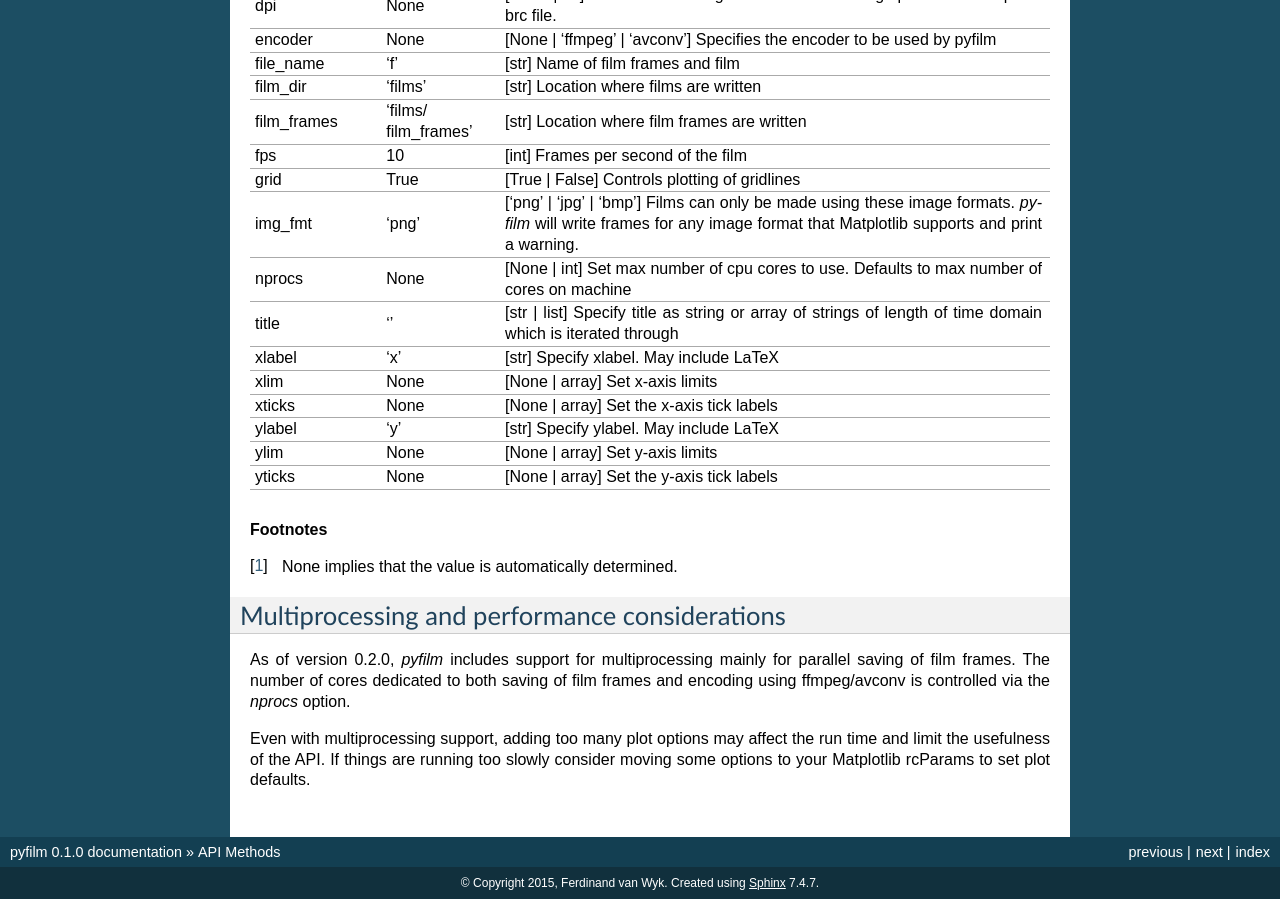
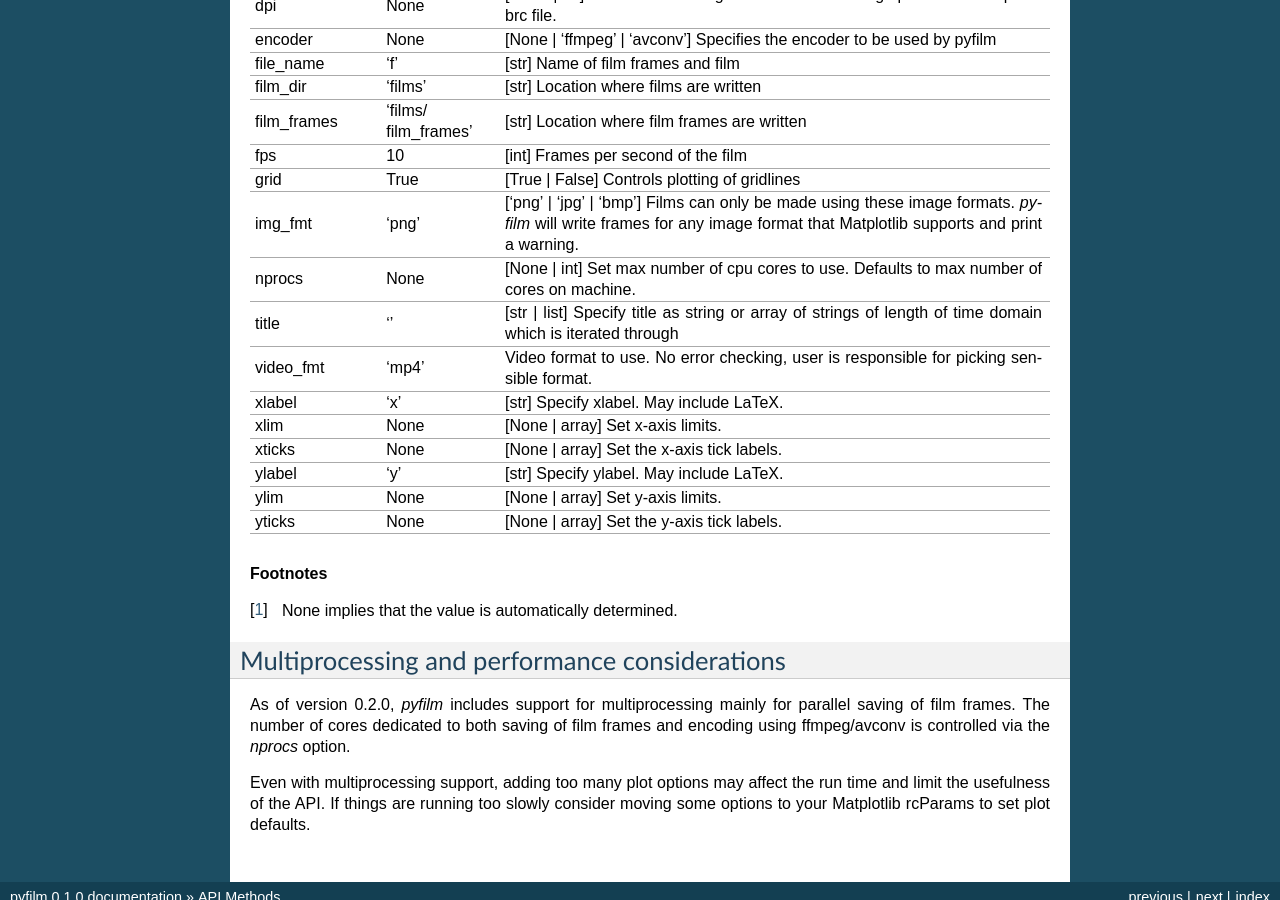
Before and after one commit to ferdinandvanwyk/pyfilm, a Sphinx documentation site: the page built from docs/source/api_methods.rst, in a window 1280 px wide and 900 px high, scrolled down 992 px. Built offline with Sphinx 7.4.7, drawn with Linux system fonts in a browser that asks for light colours.

```diff
--- a/HISTORY.rst
+++ b/HISTORY.rst
@@ -7,6 +7,7 @@
 * Add axes tick customization.
 * Change from pyplot to Axis interface.
 * Allow different image formats.
+* Allow different video formats.
 
 Version 0.2.3 - 21/01/16
 ========================
--- a/TODO.rst
+++ b/TODO.rst
@@ -2,7 +2,6 @@
 ==========
 
 * Look at Matplotlib animation examples_ for ideas.
-* Allow different video formats.
 
 .. _examples: http://matplotlib.org/1.4.1/examples/animation/index.html
 
--- a/docs/source/api_methods.rst
+++ b/docs/source/api_methods.rst
@@ -73,16 +73,18 @@
                                  supports and print a warning.
 nprocs           None            [None | int] Set max number of cpu cores to
                                  use. Defaults to max number of cores on
-                                 machine
+                                 machine.
 title            ''              [str | list] Specify title as string or array
                                  of strings of length of time domain which is
                                  iterated through
-xlabel           'x'             [str] Specify xlabel. May include LaTeX
-xlim             None            [None | array] Set x-axis limits
-xticks           None            [None | array] Set the x-axis tick labels
-ylabel           'y'             [str] Specify ylabel. May include LaTeX
-ylim             None            [None | array] Set y-axis limits
-yticks           None            [None | array] Set the y-axis tick labels
+video_fmt        'mp4'           Video format to use. No error checking, user
+                                 is responsible for picking sensible format.
+xlabel           'x'             [str] Specify xlabel. May include LaTeX.
+xlim             None            [None | array] Set x-axis limits.
+xticks           None            [None | array] Set the x-axis tick labels.
+ylabel           'y'             [str] Specify ylabel. May include LaTeX.
+ylim             None            [None | array] Set y-axis limits.
+yticks           None            [None | array] Set the y-axis tick labels.
 ================ =============== ==============================================
 
 .. rubric:: Footnotes
```
Also changed, not shown: devel_requirements_py2.txt (+5 -4 lines), devel_requirements_py3.txt (+5 -4 lines), 2 other files.
